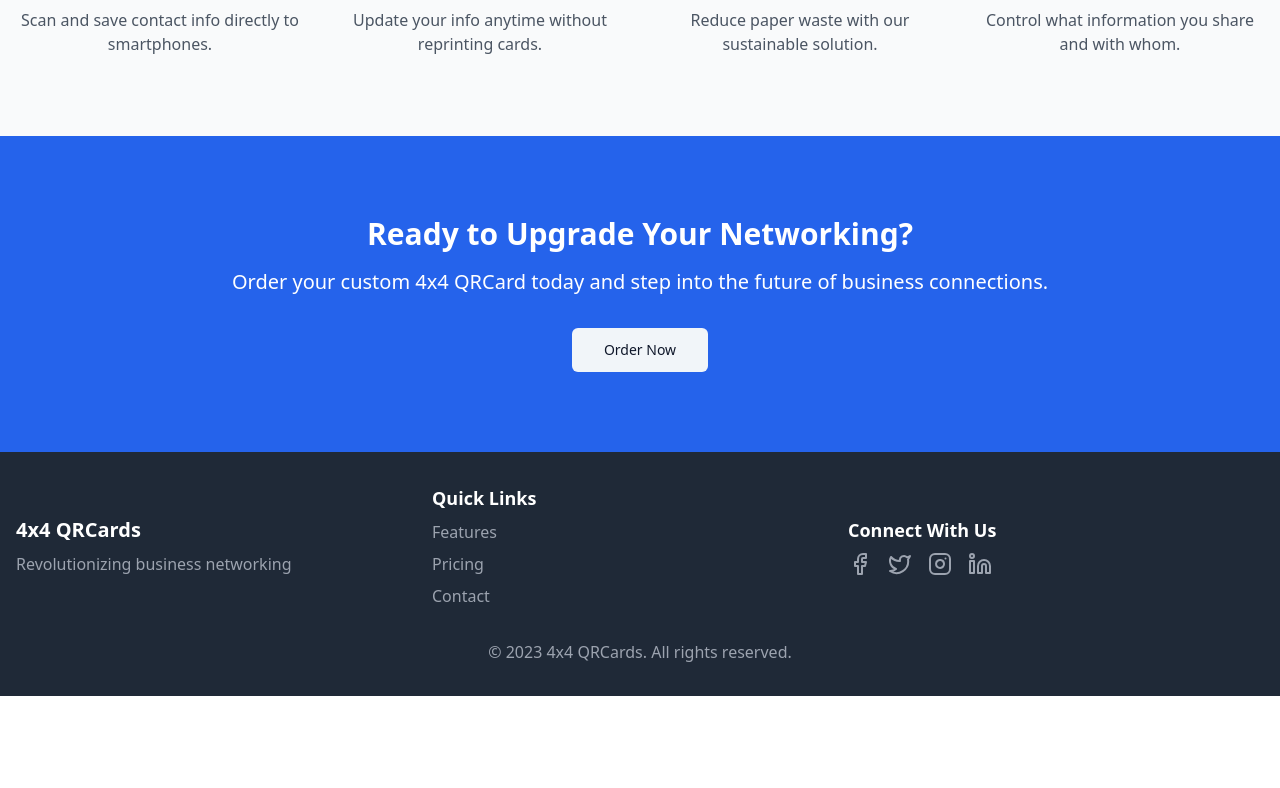
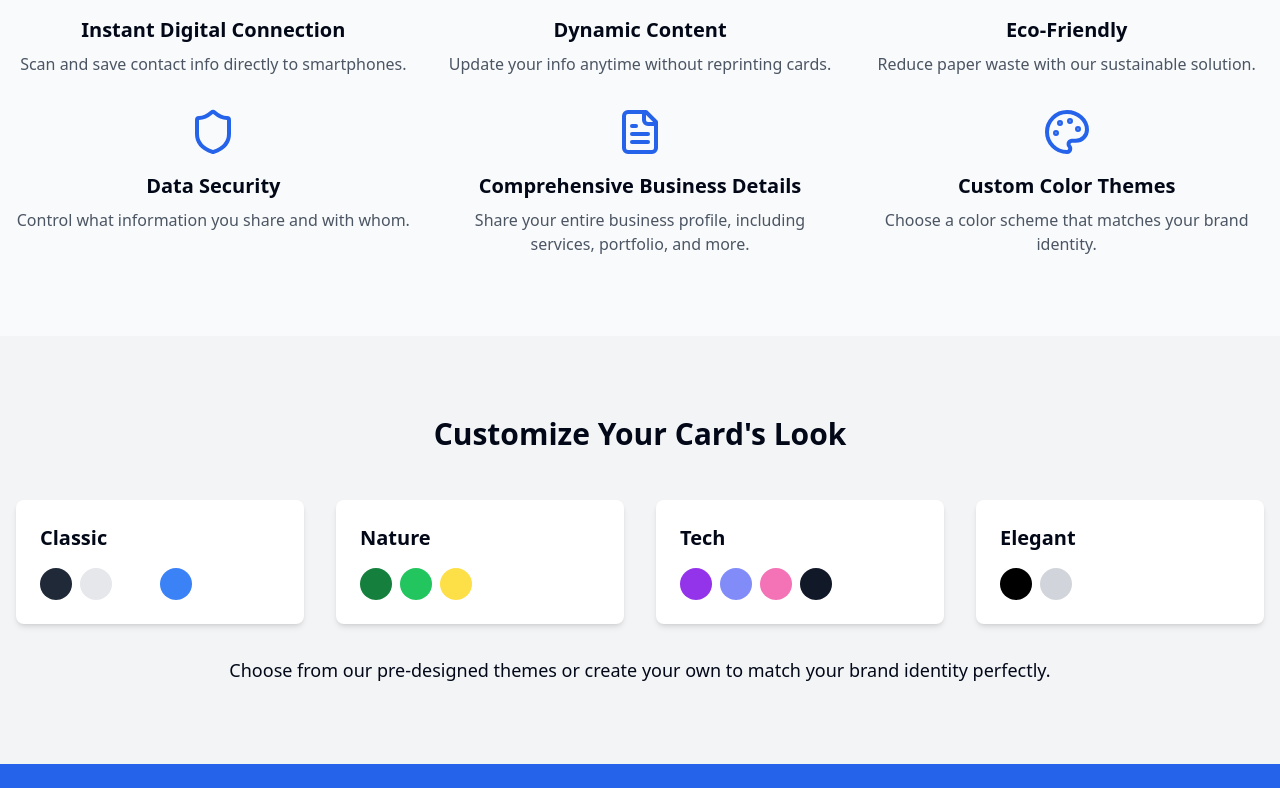
Before and after one commit to muhammedadnanv/4x4-qrcard-springboard, a React (Vite) app: page / in a window 1280 px wide. Shown: the part 672-1460 px from the top of the page. Before the commit the page ends 1368 px from the top, so only its background shows below. Built offline with nearby package versions, Linux system fonts and the light colour scheme.

Commit message:
Add business details sharing feature
Implement functionality for users to share their entire business details and select a color theme for customization.
[skip gpt_engineer]

```diff
--- /dev/null
+++ b/src/components/ColorThemes.jsx
@@ -0,0 +1,37 @@
+import React from 'react';
+
+const ColorSwatch = ({ colors }) => (
+  <div className="flex space-x-2">
+    {colors.map((color, index) => (
+      <div key={index} className={`w-8 h-8 rounded-full ${color}`}></div>
+    ))}
+  </div>
+);
+
+const ColorThemes = () => {
+  const themes = [
+    { name: "Classic", colors: ["bg-gray-800", "bg-gray-200", "bg-white", "bg-blue-500"] },
+    { name: "Nature", colors: ["bg-green-700", "bg-green-500", "bg-yellow-300", "bg-brown-500"] },
+    { name: "Tech", colors: ["bg-purple-600", "bg-indigo-400", "bg-pink-400", "bg-gray-900"] },
+    { name: "Elegant", colors: ["bg-black", "bg-gray-300", "bg-white", "bg-gold-500"] },
+  ];
+
+  return (
+    <section className="py-20 bg-gray-100">
+      <div className="container mx-auto px-4">
+        <h2 className="text-3xl font-bold text-center mb-12">Customize Your Card's Look</h2>
+        <div className="grid grid-cols-1 md:grid-cols-2 lg:grid-cols-4 gap-8">
+          {themes.map((theme, index) => (
+            <div key={index} className="bg-white p-6 rounded-lg shadow-md">
+              <h3 className="text-xl font-semibold mb-4">{theme.name}</h3>
+              <ColorSwatch colors={theme.colors} />
+            </div>
+          ))}
+        </div>
+        <p className="text-center mt-8 text-lg">Choose from our pre-designed themes or create your own to match your brand identity perfectly.</p>
+      </div>
+    </section>
+  );
+};
+
+export default ColorThemes;
--- a/src/components/Features.jsx
+++ b/src/components/Features.jsx
@@ -1,5 +1,5 @@
 import React from 'react';
-import { Smartphone, Link, RefreshCcw, Shield } from 'lucide-react';
+import { Smartphone, Link, RefreshCcw, Shield, Palette, FileText } from 'lucide-react';
 
 const FeatureItem = ({ icon, title, description }) => (
   <div className="flex flex-col items-center text-center">
@@ -14,7 +14,7 @@ const Features = () => {
     <section id="features" className="py-20 bg-gray-50">
       <div className="container mx-auto px-4">
         <h2 className="text-3xl font-bold text-center mb-12">Why Choose 4x4 QRCards?</h2>
-        <div className="grid grid-cols-1 md:grid-cols-2 lg:grid-cols-4 gap-8">
+        <div className="grid grid-cols-1 md:grid-cols-2 lg:grid-cols-3 gap-8">
           <FeatureItem
             icon={<Smartphone className="h-12 w-12 text-blue-600" />}
             title="Instant Digital Connection"
@@ -35,6 +35,16 @@ const Features = () => {
             title="Data Security"
             description="Control what information you share and with whom."
           />
+          <FeatureItem
+            icon={<FileText className="h-12 w-12 text-blue-600" />}
+            title="Comprehensive Business Details"
+            description="Share your entire business profile, including services, portfolio, and more."
+          />
+          <FeatureItem
+            icon={<Palette className="h-12 w-12 text-blue-600" />}
+            title="Custom Color Themes"
+            description="Choose a color scheme that matches your brand identity."
+          />
         </div>
       </div>
     </section>
--- a/src/components/Hero.jsx
+++ b/src/components/Hero.jsx
@@ -6,7 +6,8 @@ const Hero = () => {
     <div className="bg-blue-600 text-white py-20">
       <div className="container mx-auto px-4 text-center">
         <h1 className="text-4xl md:text-6xl font-bold mb-4">Revolutionize Your Networking</h1>
-        <p className="text-xl md:text-2xl mb-8">QR-enabled business cards for the modern professional</p>
+        <p className="text-xl md:text-2xl mb-4">QR-enabled business cards for the modern professional</p>
+        <p className="text-lg md:text-xl mb-8">Share your complete business profile and customize your card's theme to match your brand</p>
         <Button size="lg" variant="secondary">Get Your 4x4 QRCard</Button>
       </div>
     </div>
--- a/src/pages/Index.jsx
+++ b/src/pages/Index.jsx
@@ -2,6 +2,7 @@ import React from 'react';
 import Header from '../components/Header';
 import Hero from '../components/Hero';
 import Features from '../components/Features';
+import ColorThemes from '../components/ColorThemes';
 import CallToAction from '../components/CallToAction';
 import Footer from '../components/Footer';
 
@@ -11,6 +12,7 @@ const Index = () => {
       <Header />
       <Hero />
       <Features />
+      <ColorThemes />
       <CallToAction />
       <Footer />
     </div>
```
